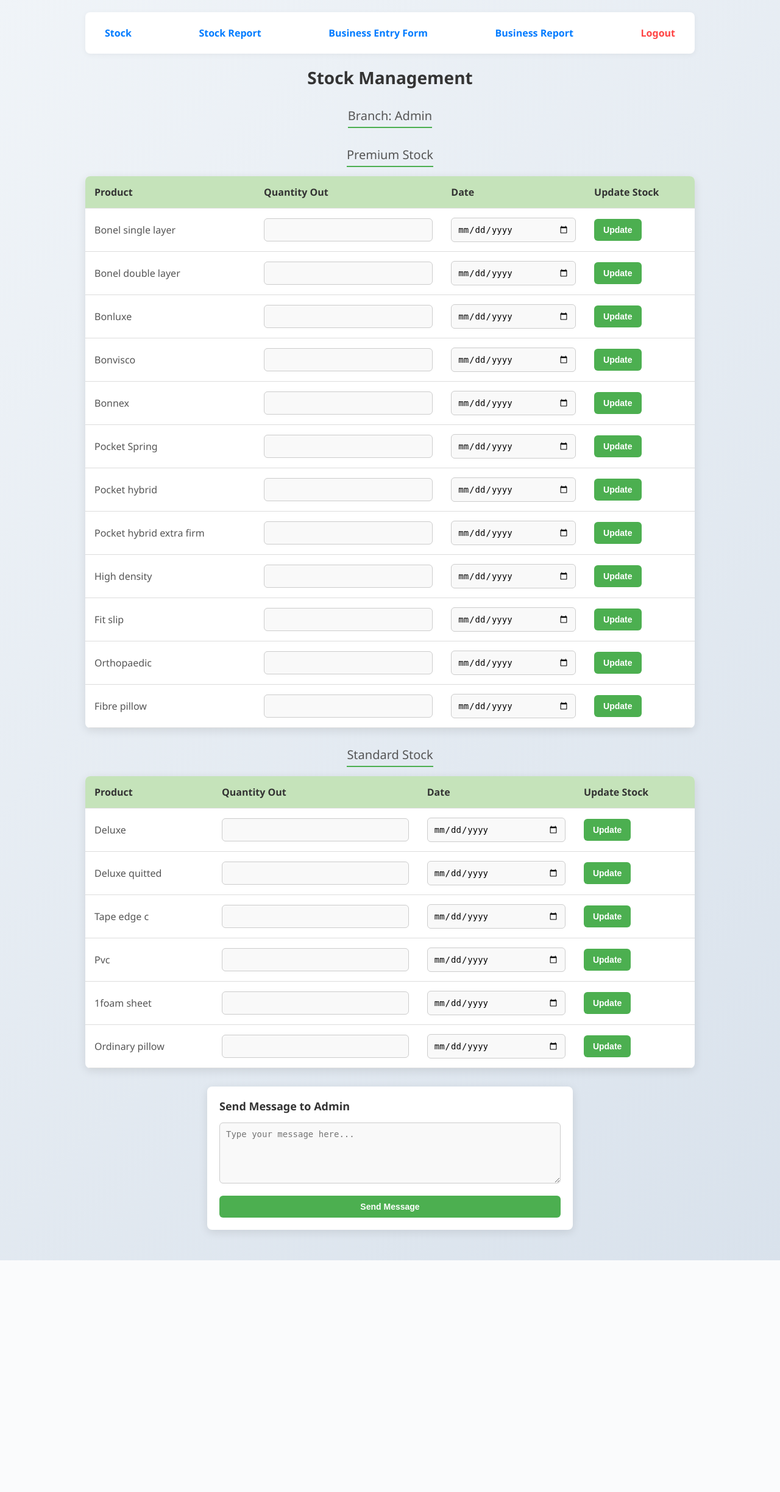
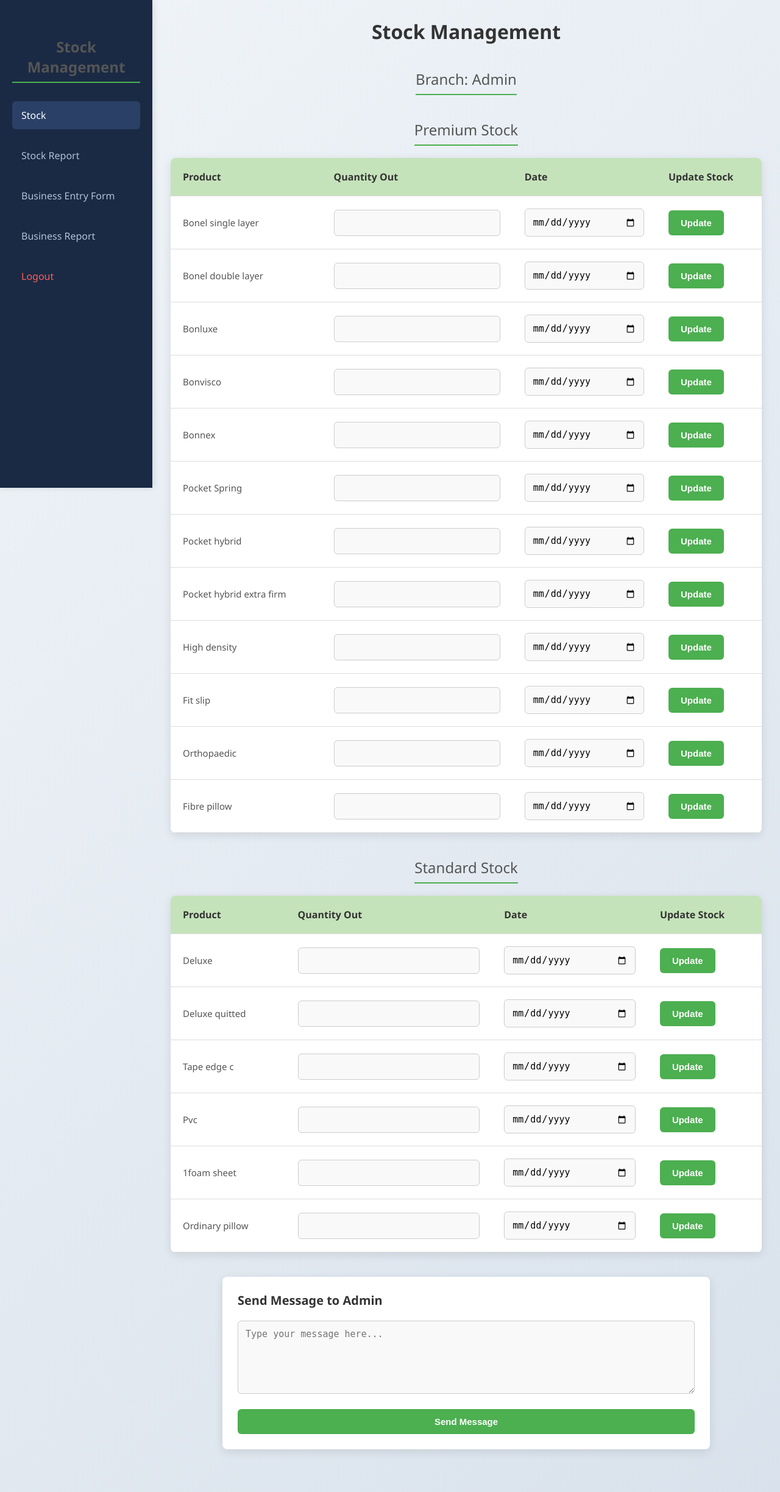
Before and after one commit to ugcoded/rosefoamst, a Flask app: page /stock in a window 1280 px wide. Shown: the whole page at 61% size. Before the commit the page ends 2067 px from the top, so only its background shows below. Run offline with Flask 3, Linux system fonts and the light colour scheme; the visitor is signed in with stand-in values (Sample User, id 1).

Commit message:
Update stock.html

```diff
--- a/templates/stock.html
+++ b/templates/stock.html
@@ -15,70 +15,93 @@
             font-family: 'Segoe UI', Arial, sans-serif;
             background: linear-gradient(135deg, #f0f4f8, #d9e2ec);
             min-height: 100vh;
-            padding: 20px;
+            display: flex;
+            flex-direction: column;
         }
 
-        .nav {
-            max-width: 1000px;
-            margin: 0 auto 20px;
-            display: flex;
-            justify-content: space-between;
-            align-items: center;
-            padding: 15px 20px;
-            background-color: #ffffff;
-            border-radius: 8px;
-            box-shadow: 0 2px 10px rgba(0, 0, 0, 0.05);
+        /* Sidebar */
+        .sidebar {
+            width: 250px;
+            background: #1a2a44;
+            color: #ffffff;
+            padding: 20px;
+            height: 100%;
+            overflow-y: auto;
+            box-shadow: 2px 0 10px rgba(0, 0, 0, 0.1);
+            transition: width 0.3s ease, transform 0.3s ease;
+            position: fixed; /* Fixed sidebar for consistent placement */
+            top: 0;
+            left: 0;
         }
 
-        .nav a {
-            text-decoration: none;
-            color: #007BFF;
+        .sidebar h2 {
+            font-size: 24px;
+            margin-bottom: 30px;
             font-weight: 600;
-            padding: 8px 12px;
-            transition: color 0.3s ease, background-color 0.3s ease;
+            text-align: center;
         }
 
-        .nav a:hover {
-            color: #ffffff;
-            background-color: #007BFF;
-            border-radius: 5px;
+        .sidebar ul {
+            list-style: none;
         }
 
-        .nav .logout-btn {
-            color: #ff4444;
-            font-weight: 600;
-            cursor: pointer;
-            padding: 8px 12px;
-            transition: color 0.3s ease, background-color 0.3s ease;
+        .sidebar ul li {
+            margin: 20px 0;
         }
 
-        .nav .logout-btn:hover {
-            color: #ffffff;
-            background-color: #ff4444;
-            border-radius: 5px;
+        .sidebar ul li a, .sidebar ul li span {
+            color: #b3c0d4;
+            text-decoration: none;
+            font-size: 16px;
+            font-weight: 500;
+            display: block;
+            padding: 12px 15px;
+            border-radius: 6px;
+            transition: background 0.3s ease, color 0.3s ease;
+            cursor: pointer;
         }
 
+        .sidebar ul li a:hover, .sidebar ul li span:hover, .sidebar ul li a.active {
+            background: #2a4066;
+            color: #ffffff;
+        }
+
+        .sidebar .logout-btn {
+            color: #ff5c5c;
+        }
+
+        .sidebar .logout-btn:hover {
+            background: #ff5c5c;
+            color: #ffffff;
+        }
+
+        /* Main Content */
         .container {
-            max-width: 1000px;
-            margin: 0 auto;
+            flex: 1;
+            padding: 30px;
+            margin-left: 250px; /* Offset for sidebar */
+            max-width: 1400px; /* Increased for larger screens */
+            width: calc(100% - 250px); /* Full width minus sidebar */
+            margin-right: auto;
+            margin-left: 250px auto; /* Centered with sidebar offset */
         }
 
         h1 {
             text-align: center;
             color: #333;
-            font-size: 28px;
-            margin-bottom: 20px;
+            font-size: 32px; /* Larger for big screens */
+            margin-bottom: 25px;
             font-weight: 600;
         }
 
         h2 {
             text-align: center;
             color: #555;
-            font-size: 20px;
-            margin: 30px 0 15px;
+            font-size: 24px; /* Larger for big screens */
+            margin: 40px 0 20px;
             font-weight: 500;
             border-bottom: 2px solid #4CAF50;
-            padding-bottom: 5px;
+            padding-bottom: 8px;
             width: fit-content;
             margin-left: auto;
             margin-right: auto;
@@ -91,7 +114,7 @@
             border-radius: 8px;
             box-shadow: 0 4px 15px rgba(0, 0, 0, 0.1);
             overflow: hidden;
-            margin-bottom: 30px;
+            margin-bottom: 40px;
             transition: transform 0.3s ease;
         }
 
@@ -100,7 +123,7 @@
         }
 
         th, td {
-            padding: 15px;
+            padding: 20px; /* Increased padding for larger screens */
             text-align: left;
             border-bottom: 1px solid #ddd;
         }
@@ -109,18 +132,20 @@
             background-color: #C5E3BA;
             color: #333;
             font-weight: 600;
+            font-size: 16px; /* Larger font for readability */
         }
 
         td {
             color: #555;
+            font-size: 15px; /* Slightly larger for readability */
         }
 
         input[type="number"], input[type="date"] {
             width: 100%;
-            padding: 10px;
+            padding: 12px; /* Increased padding */
             border: 1px solid #ccc;
             border-radius: 6px;
-            font-size: 14px;
+            font-size: 15px; /* Larger font */
             background-color: #f9f9f9;
             transition: border-color 0.3s ease, box-shadow 0.3s ease;
         }
@@ -132,12 +157,12 @@
         }
 
         button {
-            padding: 10px 15px;
+            padding: 12px 20px; /* Increased padding */
             background-color: #4CAF50;
             color: #fff;
             border: none;
             border-radius: 6px;
-            font-size: 14px;
+            font-size: 15px; /* Larger font */
             font-weight: 600;
             cursor: pointer;
             transition: background-color 0.3s ease, transform 0.2s ease;
@@ -153,9 +178,9 @@
         }
 
         .message-box {
-            max-width: 600px;
-            margin: 0 auto 30px;
-            padding: 20px;
+            max-width: 800px; /* Increased for larger screens */
+            margin: 0 auto 40px;
+            padding: 25px; /* Increased padding */
             background: #ffffff;
             border-radius: 8px;
             box-shadow: 0 4px 15px rgba(0, 0, 0, 0.1);
@@ -163,20 +188,20 @@
 
         .message-box h3 {
             color: #333;
-            font-size: 18px;
-            margin-bottom: 15px;
+            font-size: 20px; /* Larger for big screens */
+            margin-bottom: 20px;
             font-weight: 600;
         }
 
         .message-box textarea {
             width: 100%;
-            padding: 10px;
+            padding: 12px; /* Increased padding */
             border: 1px solid #ccc;
             border-radius: 6px;
-            font-size: 14px;
+            font-size: 15px; /* Larger font */
             background-color: #f9f9f9;
             resize: vertical;
-            min-height: 100px;
+            min-height: 120px; /* Slightly taller */
             transition: border-color 0.3s ease, box-shadow 0.3s ease;
         }
 
@@ -188,56 +213,182 @@
 
         .message-box button {
             width: 100%;
-            margin-top: 15px;
+            margin-top: 20px;
+        }
+
+        /* Mobile Menu Toggle */
+        .menu-toggle {
+            display: none;
+            background: #1a2a44;
+            color: #ffffff;
+            border: none;
+            padding: 10px;
+            font-size: 18px;
+            cursor: pointer;
+            width: 100%;
+            text-align: left;
         }
 
         /* Responsive Design */
+        @media (min-width: 1440px) {
+            .sidebar {
+                width: 300px; /* Wider sidebar for larger screens */
+            }
+
+            .container {
+                margin-left: 300px; /* Adjusted offset */
+                max-width: 1600px; /* Even wider for very large screens */
+                width: calc(100% - 300px);
+            }
+
+            h1 {
+                font-size: 36px; /* Even larger for very big screens */
+            }
+
+            h2 {
+                font-size: 26px;
+            }
+
+            th, td {
+                padding: 25px; /* More padding */
+            }
+
+            th {
+                font-size: 18px;
+            }
+
+            td {
+                font-size: 16px;
+            }
+
+            input[type="number"], input[type="date"] {
+                padding: 14px;
+                font-size: 16px;
+            }
+
+            button {
+                padding: 14px 25px;
+                font-size: 16px;
+            }
+
+            .message-box {
+                max-width: 1000px; /* Wider message box */
+                padding: 30px;
+            }
+
+            .message-box h3 {
+                font-size: 22px;
+            }
+
+            .message-box textarea {
+                padding: 14px;
+                font-size: 16px;
+                min-height: 140px;
+            }
+        }
+
         @media (max-width: 768px) {
-            .nav, .container {
+            body {
+                flex-direction: column;
+            }
+
+            .sidebar {
+                width: 100%;
+                position: fixed;
+                top: 0;
+                left: -100%;
+                height: 100vh;
+                z-index: 1000;
+                padding: 10px;
+                transition: left 0.3s ease;
+            }
+
+            .sidebar.active {
+                left: 0;
+            }
+
+            .container {
+                margin-left: 0;
                 max-width: 100%;
+                width: 100%;
+                padding: 15px;
             }
+
+            .menu-toggle {
+                display: block;
+                position: sticky;
+                top: 0;
+                z-index: 1100;
+            }
+
             h1 {
                 font-size: 24px;
             }
+
             h2 {
                 font-size: 18px;
             }
+
             table, th, td {
                 padding: 10px;
                 font-size: 14px;
             }
+
             input[type="number"], input[type="date"], button {
                 padding: 8px;
                 font-size: 12px;
             }
+
             .message-box {
                 padding: 15px;
             }
         }
 
         @media (max-width: 480px) {
-            .nav {
-                flex-direction: column;
+            .sidebar ul li {
+                margin: 10px 0;
+            }
+
+            .sidebar ul li a, .sidebar ul li span {
+                font-size: 14px;
                 padding: 10px;
             }
-            .nav a, .nav .logout-btn {
-                margin: 5px 0;
+
+            h1 {
+                font-size: 20px;
             }
+
+            h2 {
+                font-size: 16px;
+            }
+
             table {
                 font-size: 12px;
+            }
+
+            th, td {
+                padding: 8px;
             }
         }
     </style>
 </head>
 <body>
-    <div class="nav">
-        <a href="{{ url_for('stock') }}">Stock</a>
-        <a href="{{ url_for('report') }}">Stock Report</a>
-        <a href="{{ url_for('entry_form') }}">Business Entry Form</a>
-        <a href="{{ url_for('business_report') }}">Business Report</a>
-        <span class="logout-btn" onclick="logout()">Logout</span>
+    <!-- Mobile Menu Toggle -->
+    <button class="menu-toggle" onclick="toggleSidebar()">☰ Menu</button>
+
+    <!-- Sidebar Navigation -->
+    <div class="sidebar">
+        <h2>Stock Management</h2>
+        <ul>
+            <li><a href="{{ url_for('stock') }}" class="active">Stock</a></li>
+            <li><a href="{{ url_for('report') }}">Stock Report</a></li>
+            <li><a href="{{ url_for('entry_form') }}">Business Entry Form</a></li>
+            <li><a href="{{ url_for('business_report') }}">Business Report</a></li>
+            <li><span class="logout-btn" onclick="logout()">Logout</span></li>
+        </ul>
     </div>
 
+    <!-- Main Content -->
     <div class="container">
         <h1>Stock Management</h1>
         <h2>Branch: {{ branch }}</h2>
@@ -296,6 +447,11 @@
     </div>
 
     <script>
+        function toggleSidebar() {
+            const sidebar = document.querySelector('.sidebar');
+            sidebar.classList.toggle('active');
+        }
+
         function updateStock(product) {
             let quantityInput = document.getElementById(product.replace(/ /g, '-') + '-out');
             let dateInput = document.getElementById(product.replace(/ /g, '-') + '-date');
```
